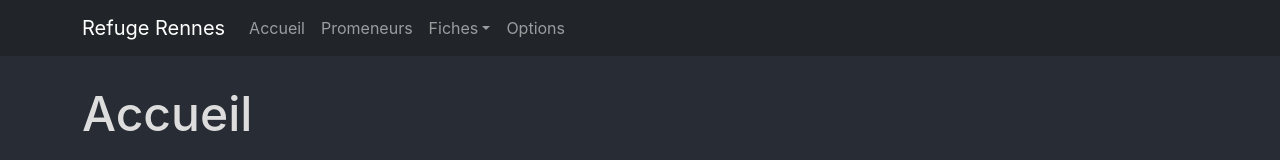
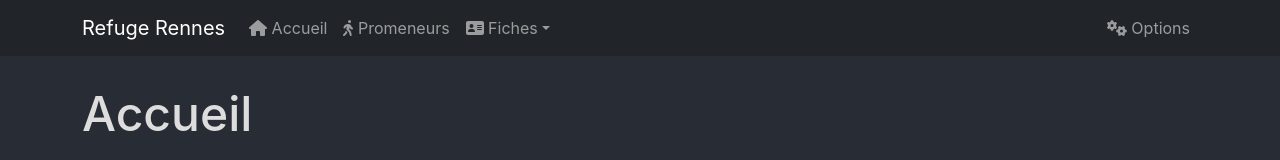
Before and after one commit to cedricmaigrot/refuge-rennes-frontend, a React (Create React App) app: page / in a window 1280 px wide. Shown: the top 160 px of the page. Built offline with nearby package versions, Linux system fonts and the light colour scheme; no server answers; the HTML template or start-up script is replaced by a standard one.

Commit message:
add icons

```diff
--- a/src/components/NavigationBar.js
+++ b/src/components/NavigationBar.js
@@ -1,4 +1,4 @@
-import { useState } from 'react';
+import React, { useState, useCallback, useEffect } from "react";
 
 import { Form, Container, Nav, Navbar, NavDropdown } from 'react-bootstrap';
 import Button from 'react-bootstrap/Button';
@@ -6,29 +6,64 @@ import Modal from 'react-bootstrap/Modal';
 
 import Cookies from "universal-cookie";
 
+
+import { FontAwesomeIcon } from '@fortawesome/react-fontawesome'
+import { faHome, faPersonWalking, faAddressCard, faGears } from '@fortawesome/free-solid-svg-icons'
+
 function NavigationBar(props) {
-
     const cookies = new Cookies();
     const [show, setShow] = useState(false);
-
+    const [showNavText, setShowNavText] = useState(true);
+    const [y, setY] = useState(window.scrollY);
     const handleClose = () => setShow(false);
     const handleShow = () => setShow(true);
+
+
+    const handleNavigation = useCallback(
+        (e) => {
+            const window = e.currentTarget;
+            if (window.scrollY < 50) {
+                setShowNavText(true)
+                console.log("scrolling 1");
+            } else {
+                setShowNavText(false)
+                console.log("scrolling 2");
+            }
+            console.log({ showNavText });
+            setY(window.scrollY);
+        },
+        [y]
+    );
+
+    useEffect(() => {
+        setY(window.scrollY);
+        window.addEventListener("scroll", handleNavigation);
+
+        return () => {
+            window.removeEventListener("scroll", handleNavigation);
+        };
+    }, [handleNavigation]);
+
 
     return (
         <>
             <Navbar expand="lg" bg="dark" data-bs-theme="dark" fixed="top">
                 <Container>
-                    <Navbar.Brand href="#home">Refuge Rennes</Navbar.Brand>
+                    <Navbar.Brand href="/">Refuge Rennes</Navbar.Brand>
                     <Navbar.Toggle aria-controls="basic-navbar-nav" />
                     <Navbar.Collapse id="basic-navbar-nav">
                         <Nav className="me-auto">
-                            <Nav.Link href="/">Accueil</Nav.Link>
-                            <Nav.Link href="/promeneurs">Promeneurs</Nav.Link>
-                            <NavDropdown title="Fiches" id="basic-nav-dropdown">
+                            <Nav.Link href="/"><FontAwesomeIcon icon={faHome} /> {showNavText && "Accueil"}</Nav.Link>
+                            <Nav.Link href="/promeneurs"><FontAwesomeIcon icon={faPersonWalking} /> {showNavText && "Promeneurs"}</Nav.Link>
+                            <NavDropdown title={(<><FontAwesomeIcon icon={faAddressCard} /> {showNavText && "Fiches"}</>)} id="basic-nav-dropdown">
                                 <NavDropdown.Item href="/fiche-chien">Chien</NavDropdown.Item>
                                 <NavDropdown.Item href="/fiche-chien">Promeneur</NavDropdown.Item>
                             </NavDropdown>
-                            <Nav.Link onClick={handleShow} >Options</Nav.Link>
+                        </Nav>
+                        <Nav>
+                            <Nav.Link onClick={handleShow} >
+                                <FontAwesomeIcon icon={faGears} /> {showNavText && "Options"}
+                            </Nav.Link>
                         </Nav>
                     </Navbar.Collapse>
                 </Container>
@@ -39,7 +74,7 @@ function NavigationBar(props) {
                     <Modal.Title>Options</Modal.Title>
                 </Modal.Header>
                 <Modal.Body>
-                    <Form className='m-2'>
+                    <Form className='m-2' inline>
                         <Form.Label className='mb-2'>Interval de temps</Form.Label>
                         <Form.Select
                             aria-label="Interval de temps"
```
